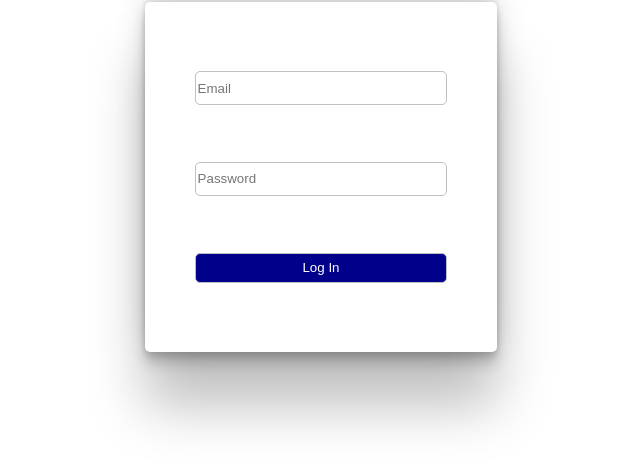
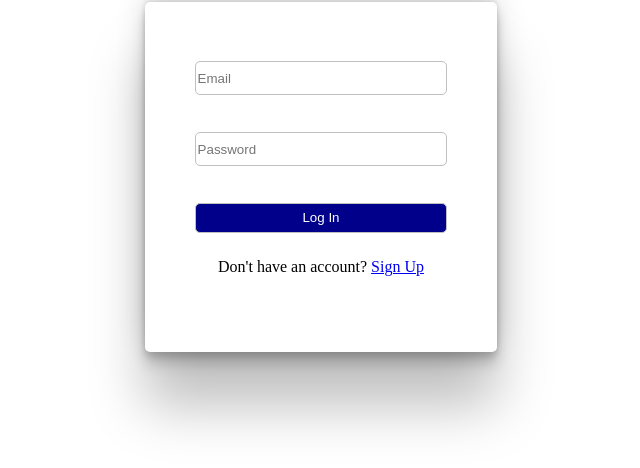
Before and after one commit to Akashfw/Dream-s-Trip, a plain HTML site: page log-in.html in a window 1280 px wide. Shown: the part 78-546 px from the top of the page, without its empty margins (319-959 px from the left). Drawn offline with Linux system fonts and the light colour scheme.

Commit message:
completed

```diff
--- a/log-in.html
+++ b/log-in.html
@@ -45,6 +45,7 @@
             <input type="password" placeholder="Password" id="pass"><br>
 
             <button onclick="myfun()">Log In</button>
+            <p>Don't have an account? <a href="sign-up.html">Sign Up</a></p>
 
     </div>
 
```
Also changed, not shown: sign-up.html (+1 -0 lines).
